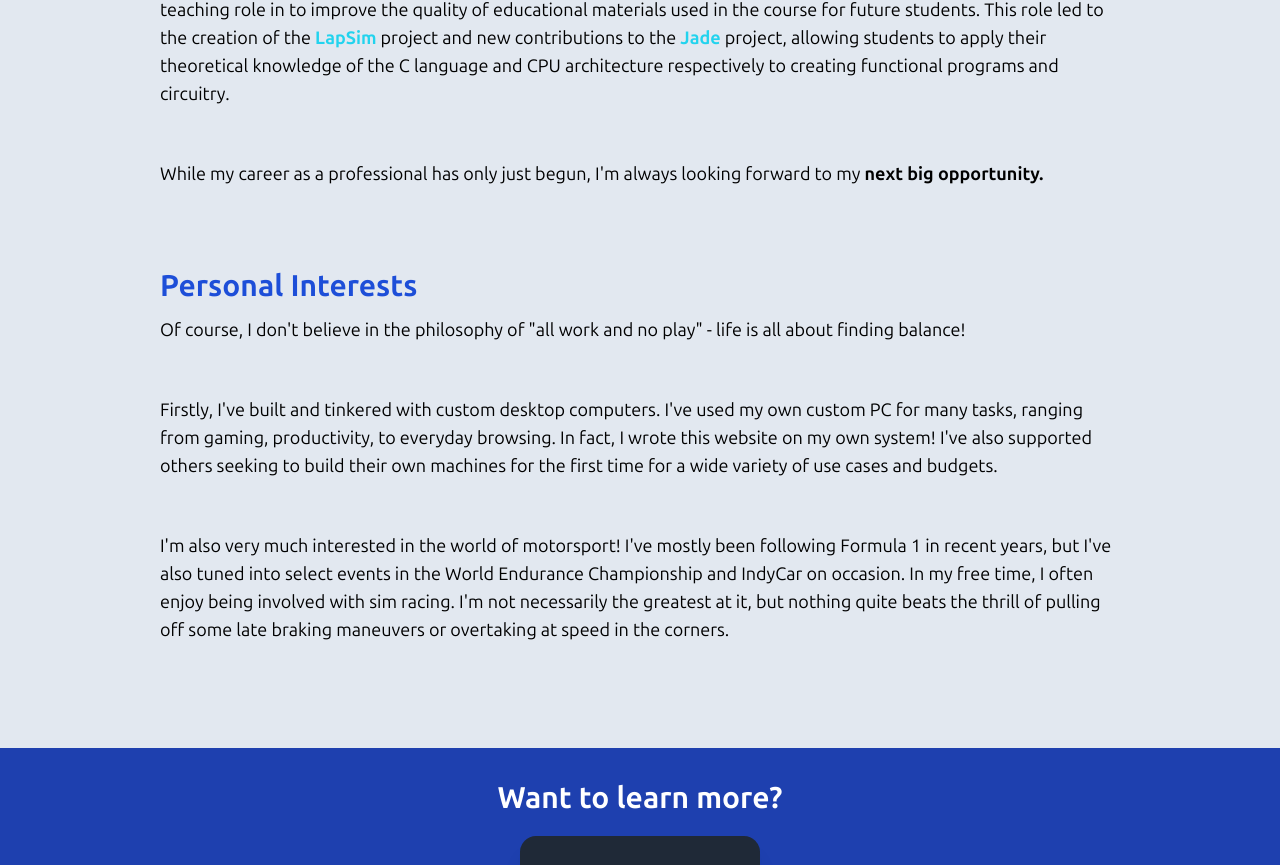
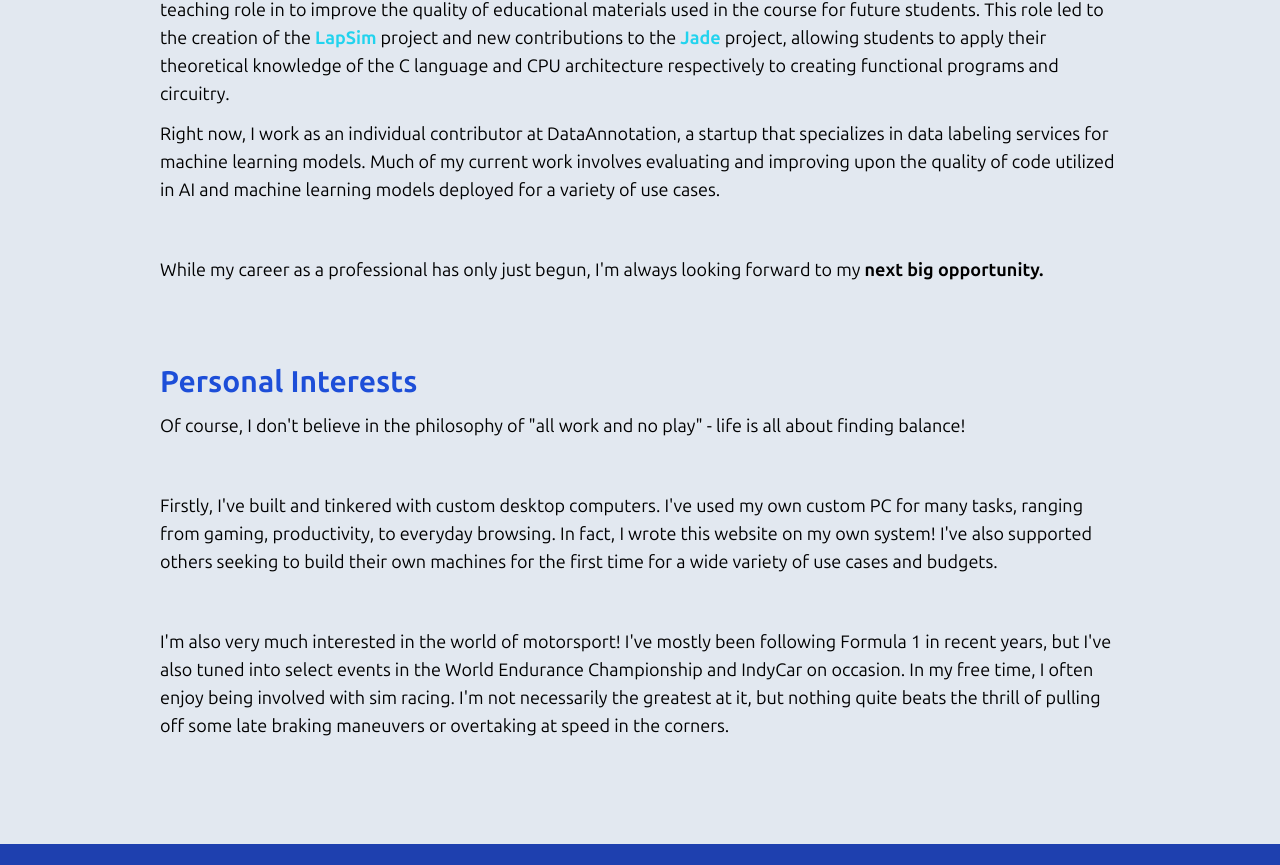
Before and after one commit to jakegustin/personal-website, a Vue app: page /about in a window 1280 px wide. Shown: the part 1440-2305 px from the top of the page. Built offline with nearby package versions, Linux system fonts and the light colour scheme.

Commit message:
New company added!

```diff
--- a/src/components/Home/EmploymentHist.vue
+++ b/src/components/Home/EmploymentHist.vue
@@ -9,6 +9,10 @@ import { RouterLink } from 'vue-router';
         <h2 class="flex text-4xl font-bold place-content-center text-center py-5 px-5">I've Been Employed at These Organizations</h2>
         <div class="flex justify-center pb-5 rounded-2xl">
             <ul class="list-none flex flex-col px-5 items-center gap-y-3">
+                <li class="text-2xl md:text-3xl mb-5 flex flex-row items-center w-full">
+                    <i class="fa-solid fa-code text-5xl w-24 text-center flex-shrink-0"></i>
+                    <span class="text-left pl-5">DataAnnotation</span>
+                </li>
                 <li class="text-2xl md:text-3xl mb-5 flex flex-row items-center w-full">
                     <i class="fa-solid fa-graduation-cap text-5xl w-24 text-center flex-shrink-0"></i>
                     <span class="text-left pl-5">Boston University</span>
--- a/src/views/About.vue
+++ b/src/views/About.vue
@@ -67,6 +67,10 @@ import ContactFooter from '../components/ContactFooter.vue';
                         new contributions to the <RouterLink to="/projects/jade"><span class="font-bold text-cyan-400 hover:underline">Jade</span></RouterLink>
                          project, allowing students to apply their theoretical knowledge of the C language and CPU architecture respectively to creating functional programs and circuitry.
                     </p>
+                    <p>
+                        Right now, I work as an individual contributor at DataAnnotation, a startup that specializes in data labeling services for machine learning models. Much of my current work
+                        involves evaluating and improving upon the quality of code utilized in AI and machine learning models deployed for a variety of use cases.
+                    </p>
                     <br/>
                     <p>
                         While my career as a professional has only just begun, I'm always looking forward to my <span class="font-bold">next big opportunity.</span>
```
